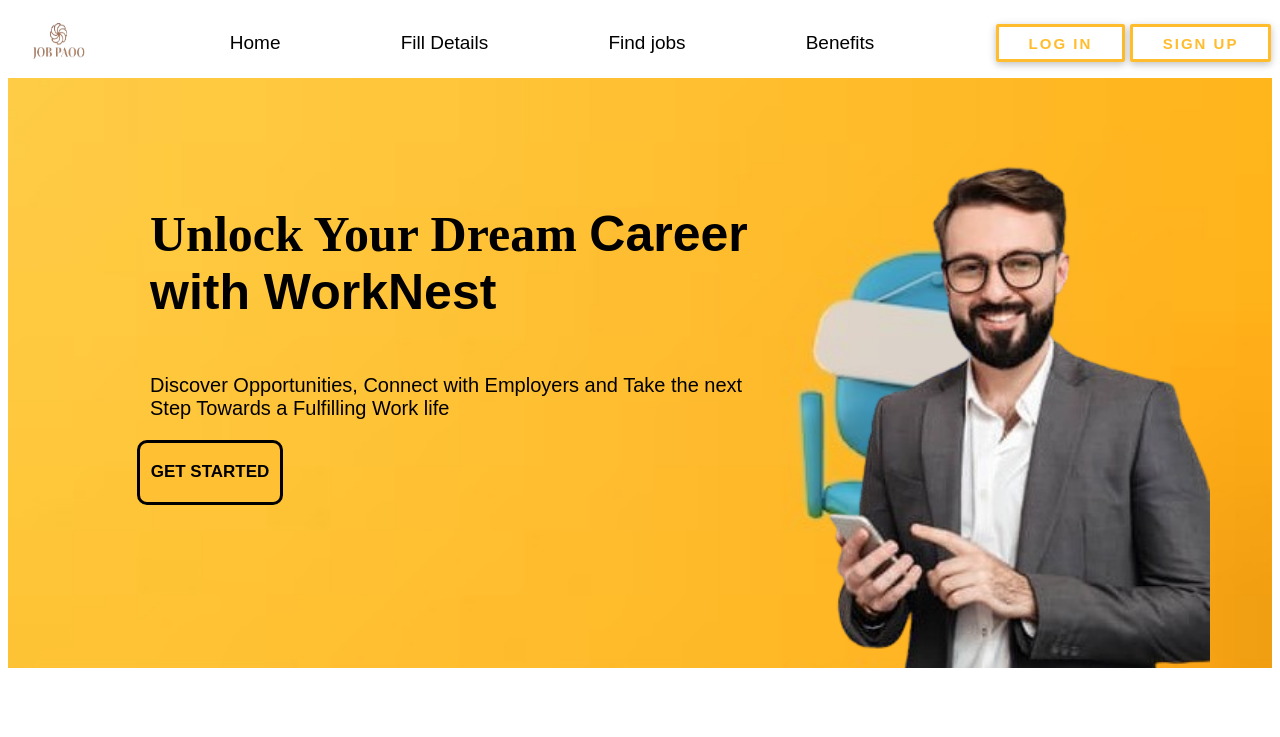
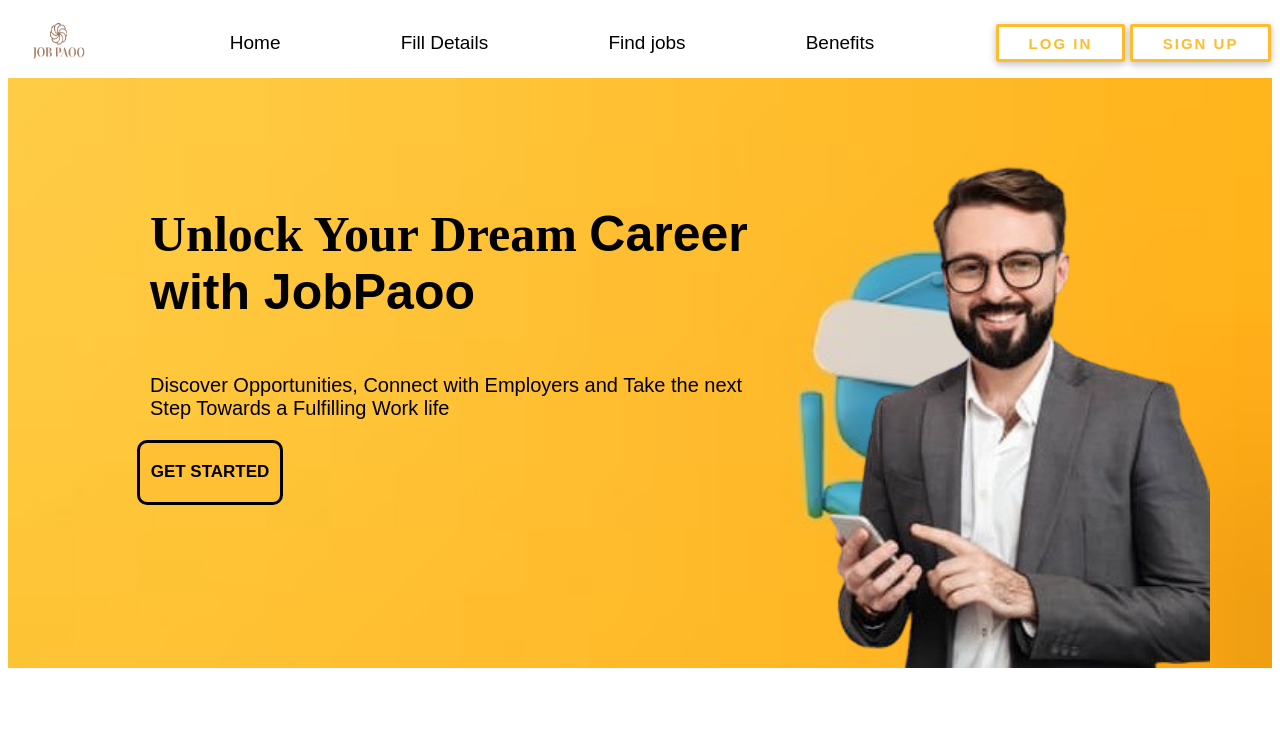
Before and after one commit to harshchauhan01/jobpaoo, a Django app: page / in a window 1280 px wide. Shown: the top 737 px of the page. Run offline with Django 5.2, Linux system fonts and the light colour scheme.

Commit message:
added some more features

```diff
--- a/home/templates/home.html
+++ b/home/templates/home.html
@@ -3,7 +3,7 @@
 
 <div class="header">
     <div class="content">
-        <h1>Unlock Your Dream <span>Career with WorkNest</span></h1>
+        <h1>Unlock Your Dream <span>Career with JobPaoo</span></h1>
         <p>Discover Opportunities, Connect with Employers and Take the next Step Towards a Fulfilling Work life</p>
         {% if user.is_authenticated %}
         <a class="getstarted" href="{% url  'adddetails' %}">GET STARTED</a>
--- a/jobpaoo/settings.py
+++ b/jobpaoo/settings.py
@@ -25,7 +25,7 @@
 # SECURITY WARNING: don't run with debug turned on in production!
 DEBUG = True
 
-ALLOWED_HOSTS = []
+ALLOWED_HOSTS = ['jobpaoo.pythonanywhere.com']
 
 
 # Application definition
```
Also changed, not shown: db.sqlite3.
